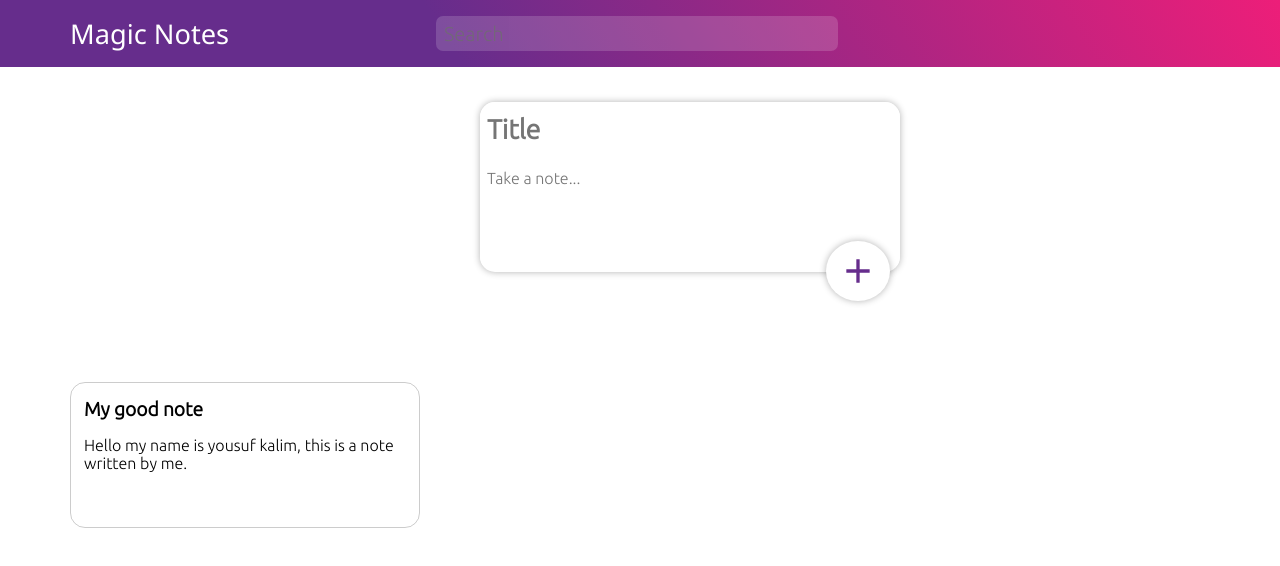
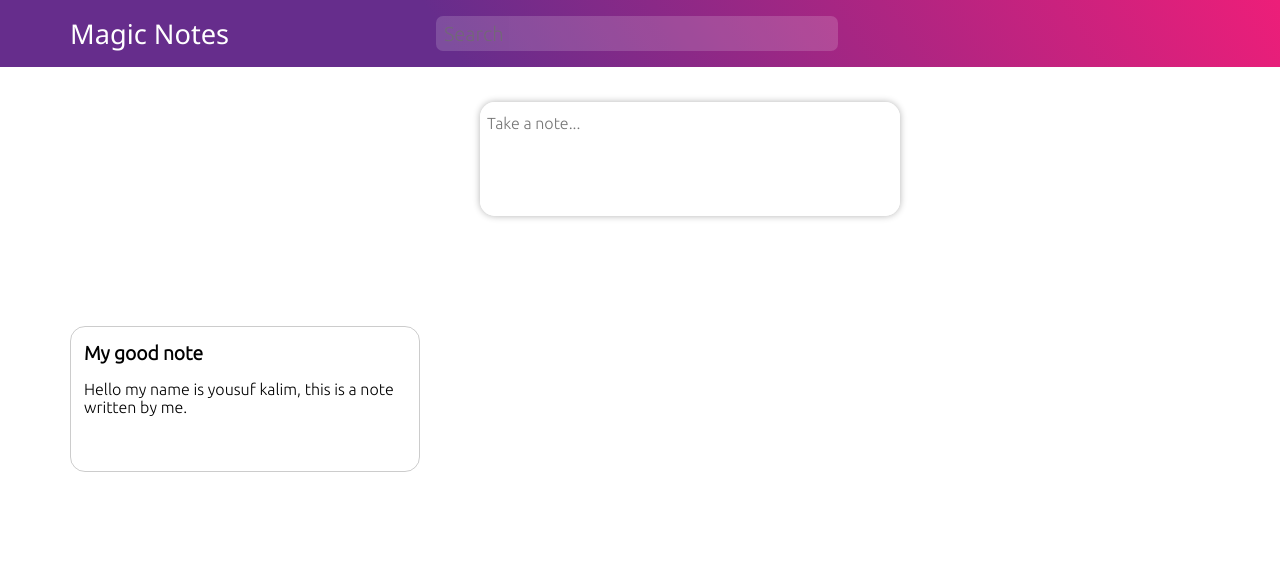
Before and after one commit to yousufkalim/magicnotes-react, a React (Create React App) app: page / in a window 1280 px wide. Shown: the top 566 px of the page. Built offline with nearby package versions, Linux system fonts and the light colour scheme.

Commit message:
Style Compeletd and Added Event to Expand input

```diff
--- a/src/Components/Input.jsx
+++ b/src/Components/Input.jsx
@@ -9,6 +9,11 @@ import Button from "@material-ui/core/Button";
 function Input() {
 	//Intializing States
 	let [note, setNote] = useState({ title: "", note: "" });
+
+	//When user click on note textarea then have to expand with title and btn
+	let [expand, setExpand] = useState(false);
+
+	//Initializing History
 	let history = useHistory();
 
 	//Handle Input
@@ -45,25 +50,30 @@ function Input() {
 		<section>
 			<div className="input-container">
 				<form onSubmit={handleSubmit}>
+					{expand ? (
 						<input
 							type="text"
 							name="title"
 							placeholder="Title"
 							value={note.title}
-						onClick={handleInput}
+							onChange={handleInput}
 						/>
+					) : null}
 					<textarea
 						cols="30"
 						rows="5"
 						name="note"
 						placeholder="Take a note..."
 						value={note.note}
-						onClick={handleInput}
+						onChange={handleInput}
+						onClick={() => setExpand(true)}
 						required
 					/>
+					{expand ? (
 						<Button type="submit">
 							<AddIcon />
 						</Button>
+					) : null}
 				</form>
 			</div>
 		</section>
--- a/src/style/Input.css
+++ b/src/style/Input.css
@@ -13,7 +13,6 @@
 	box-shadow: 0 0 7px rgba(0, 0, 0, 0.3);
 	border-radius: 15px;
 	width: 420px;
-	height: 170px;
 }
 
 .input-container form input {
@@ -39,7 +38,7 @@
 }
 
 .input-container form button {
-	background-color: white !important;
+	background-color: white;
 	color: rgb(102, 45, 140);
 	font-size: 30px;
 	border: none;
@@ -51,6 +50,16 @@
 	right: 10px;
 	bottom: -29px;
 	box-shadow: 0 0 7px rgba(0, 0, 0, 0.3);
+	transition: all 0.3s ease-in-out;
+}
+
+.input-container form button:hover {
+	background: linear-gradient(
+		59deg,
+		rgba(102, 45, 140, 1) 35%,
+		rgba(237, 30, 121, 1) 100%
+	);
+	color: white;
 }
 
 .input-container .MuiSvgIcon-root {
```
Also changed, not shown: api/app.js (added), api/controller/notes.js (added), api/database.js (added), api/model/notes.js (added). Lines whose indentation alone changed are shown as unchanged.
